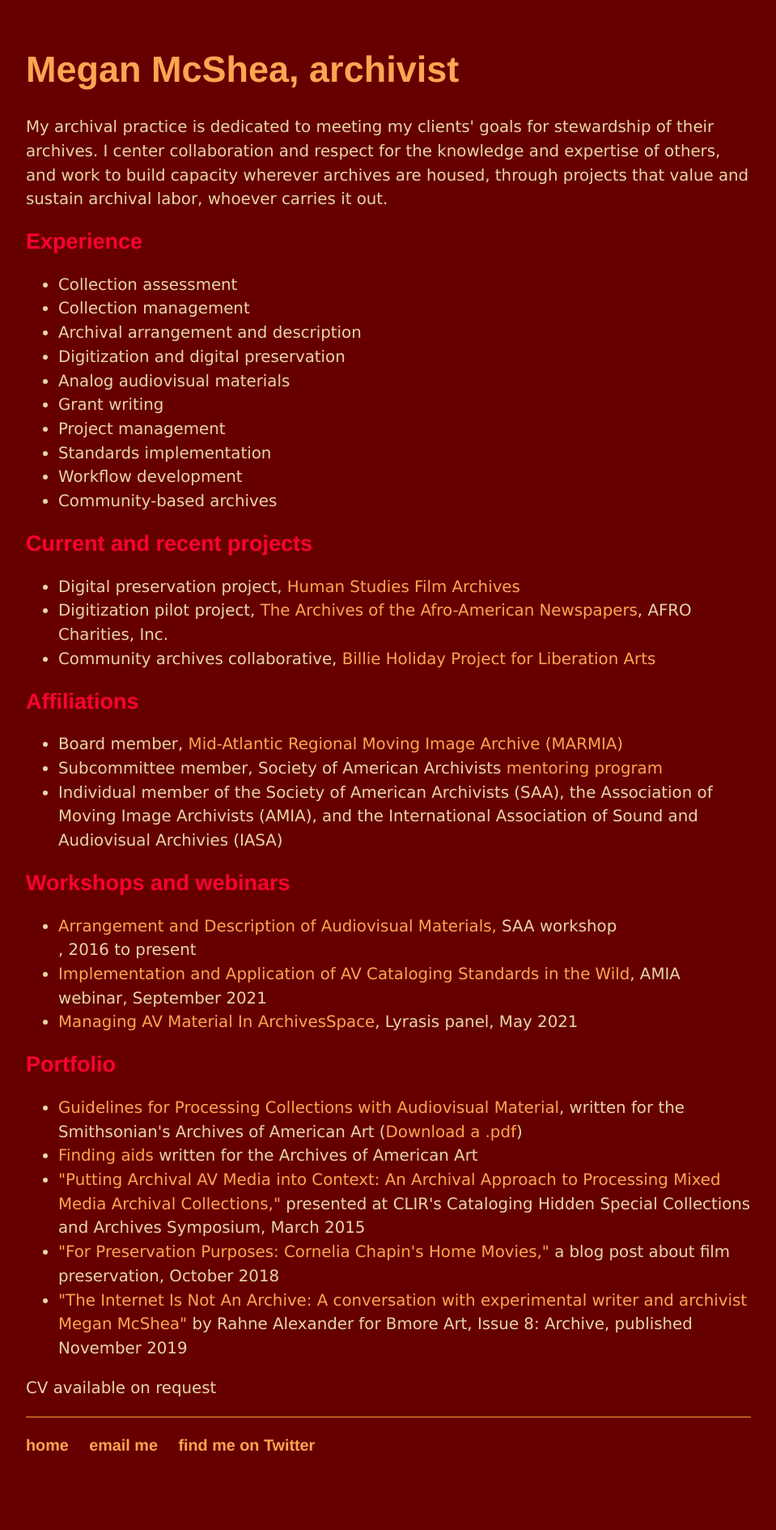
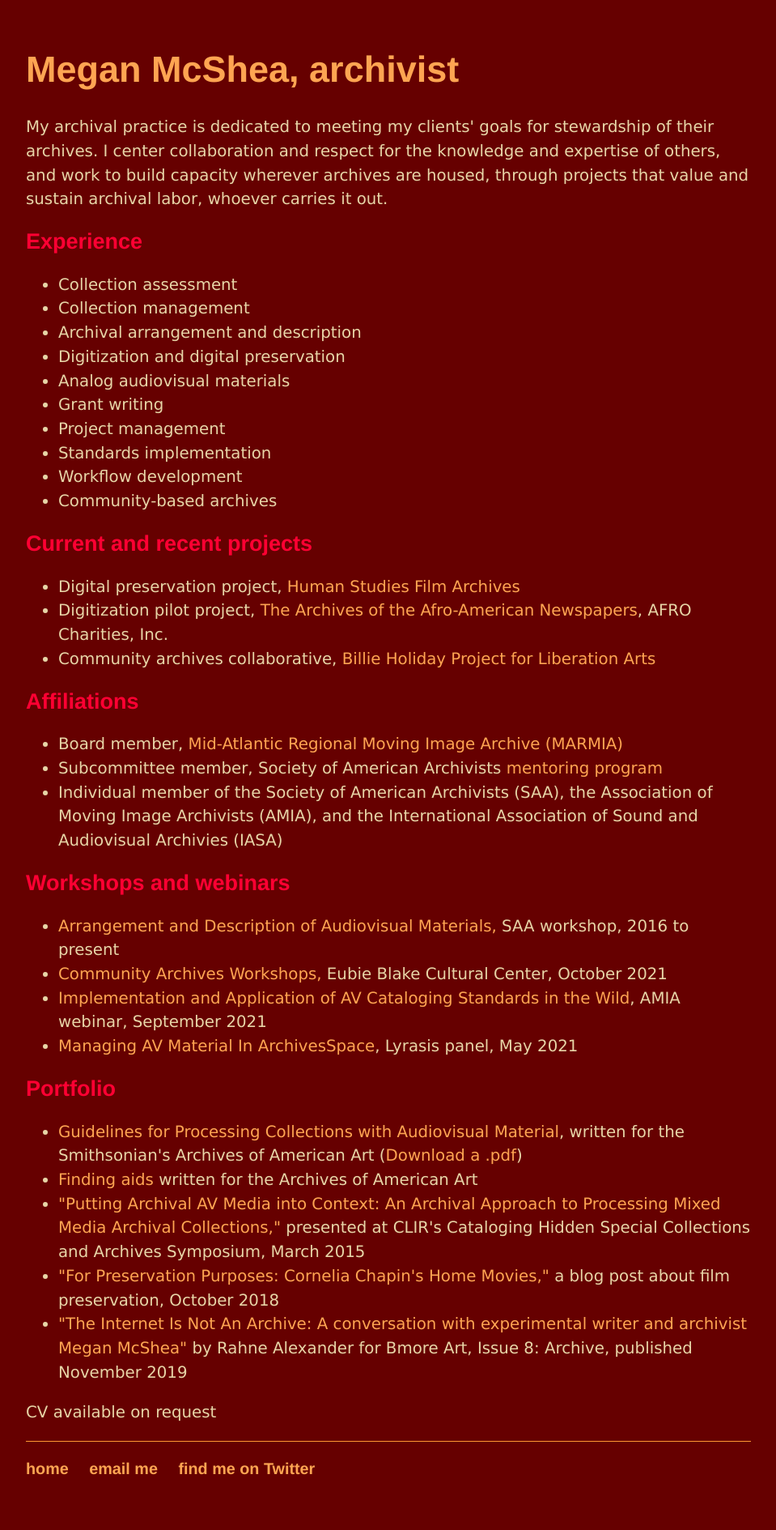
Before and after one commit to megan-mcshea/megan-mcshea.github.io, a Jekyll site: the page built from archivist.html, in a window 1280 px wide. Shown: the whole page at 81% size, without its empty margins (160-1119 px from the left). Built offline with Jekyll 4.4.1, drawn with Linux system fonts in a browser that asks for light colours; before the commit the page ends 1859 px from its top, so only the background shows below that.

Commit message:
Update archivist.html

```diff
--- a/archivist.html
+++ b/archivist.html
@@ -31,7 +31,8 @@ title: Megan McShea, archivist
 
 	<h2>Workshops and webinars</h2>
 	<ul>
-	<li><a href="https://www2.archivists.org/prof-education/course-catalog/arrangement-and-description-of-audiovisual-materials">Arrangement and Description of Audiovisual Materials,</a> SAA workshop</li>, 2016 to present
+	<li><a href="https://www2.archivists.org/prof-education/course-catalog/arrangement-and-description-of-audiovisual-materials">Arrangement and Description of Audiovisual Materials,</a> SAA workshop, 2016 to present</li>
+		<li><a href="https://www.eubieblake.org/events/erp2c0994r25vk6bn3o5dwe7yhztoc">Community Archives Workshops,</a> Eubie Blake Cultural Center, October 2021
 		<li><a href="https://vimeo.com/ondemand/csitw" target="_blank">Implementation and Application of AV Cataloging Standards in the Wild</a>, AMIA webinar, September 2021</li>
 		<li><a href="https://archivesspace.org/archives/6901" target="_blank">Managing AV Material In ArchivesSpace</a>, Lyrasis panel, May 2021</li>
 	</ul>
```
